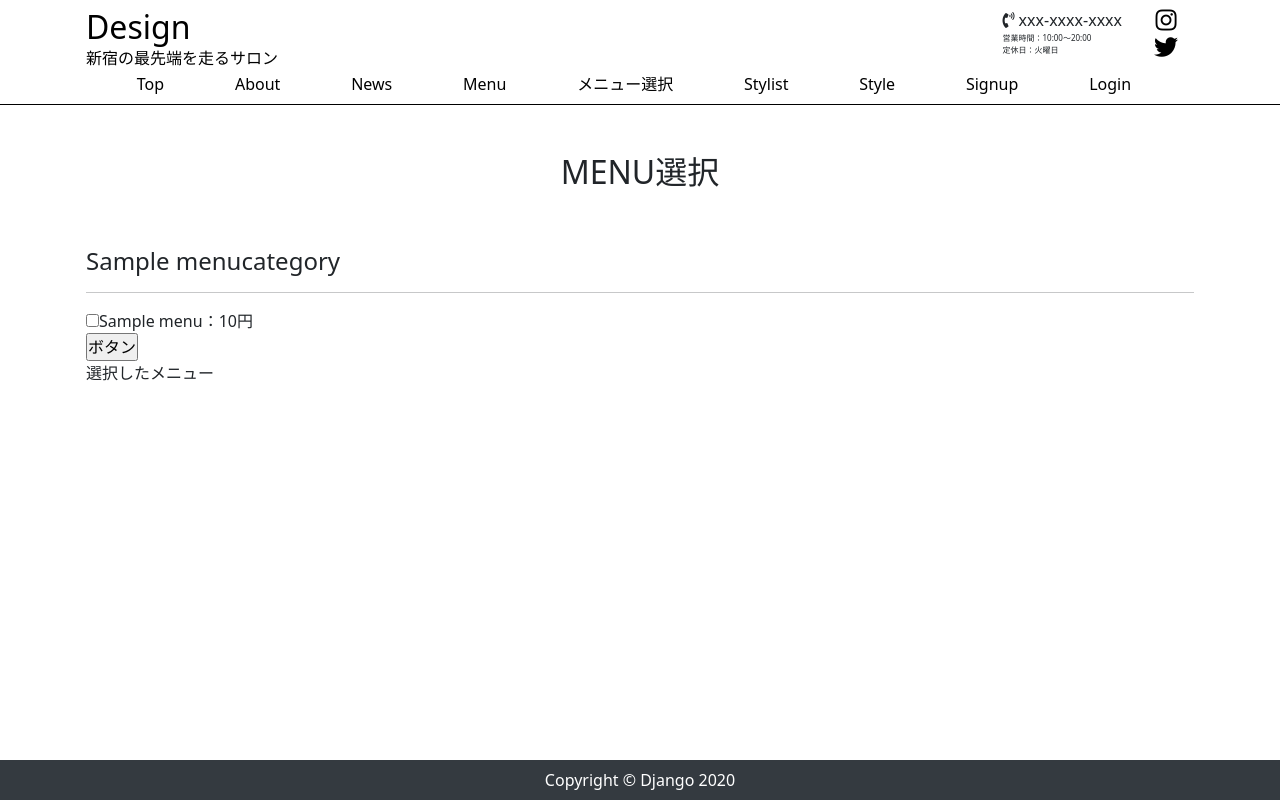
After one commit to akihiro-hosoya/hair-salon, a Django app: page /appointment/menu/choice/ in a window 1280 px wide. The commit adds this page. Run offline with Django 3.2, Linux system fonts and the light colour scheme; tables that the repository leaves empty hold one stand-in row (values such as "Sample post"); some libraries are stand-ins or nearby versions.

```diff
--- a/app/models.py
+++ b/app/models.py
@@ -3,10 +3,16 @@ from accounts.models import CustomUser
 from django.utils import timezone
 from django.urls import reverse
 
+GENDER_CHOICES = (
+    (1, '指定なし'),
+    (2, '男性'),
+    (3, '女性'),
+)
 class User(models.Model):
     account_core = models.OneToOneField(CustomUser, verbose_name='アカウント', on_delete=models.CASCADE)
     name = models.CharField('名前', max_length=50)
     furigana = models.CharField(('フリガナ'), max_length=50, null=True, blank=True)
+    gender = models.CharField(max_length=2, default=1,choices=GENDER_CHOICES)
     tel = models.CharField('電話番号', max_length=100, null=True, blank=True)
     address = models.CharField(('住所'), max_length=100, null=True, blank=True)
     description = models.TextField('備考欄', default="", blank=True)
@@ -19,6 +25,7 @@ class Staff(models.Model):
     account_core = models.OneToOneField(CustomUser, verbose_name='アカウント', on_delete=models.CASCADE)
     name = models.CharField('名前', max_length=50)
     furigana = models.CharField(('フリガナ'), max_length=50, null=True, blank=True)
+    gender = models.CharField(max_length=2, default=1,choices=GENDER_CHOICES)
     position = models.CharField(('役職'), max_length=30, blank=True)
     description = models.TextField('自己紹介', default="", blank=True)
     image = models.ImageField(upload_to='images', verbose_name='プロフィール画像', null=True, blank=True)
--- a/app/templates/app/base.html
+++ b/app/templates/app/base.html
@@ -49,6 +49,9 @@
                     </li>
                     <li class="nav-item">
                         <a class="nav-link" href="{% url 'menu' %}">Menu</a>
+                    </li>
+                    <li class="nav-item">
+                        <a class="nav-link" href="{% url 'menu_list' %}">メニュー選択</a>
                     </li>
                     <li class="nav-item">
                         <a class="nav-link" href="{% url 'stylist_list' %}">Stylist</a>
@@ -109,6 +112,10 @@
     <script src="https://stackpath.bootstrapcdn.com/bootstrap/5.0.0-alpha1/js/bootstrap.min.js"
         integrity="sha384-oesi62hOLfzrys4LxRF63OJCXdXDipiYWBnvTl9Y9/TRlw5xlKIEHpNyvvDShgf/"
         crossorigin="anonymous"></script>
+
+    {% block extra_js %}
+    {% endblock %}
+
 </body>
 
 </html>
--- a/appointment/forms.py
+++ b/appointment/forms.py
@@ -1,6 +1,11 @@
 from django import forms
 from .models import CustomUser
 from app.models import User, Staff
+
+# class MenuChoiceForm(forms.Form):
+    # カット
+    # カラー
+
 
 class BookingForm(forms.Form):
     name = forms.CharField(max_length=30, label='名前')
--- /dev/null
+++ b/appointment/templates/appointment/menu_list.html
@@ -0,0 +1,54 @@
+{% extends "app/base.html" %}
+{% block content %}
+
+
+<div class="main-wrap">
+    <div class="container">
+        <div class="row">
+            <!-- Menu選択 -->
+            <!-- タイトル -->
+            <div class="col-12 my-5">
+                <h2 class="text-center">MENU選択</h2>
+            </div>
+
+            <!-- 一覧 -->
+            <div class="col-12">
+                <div class="row">
+                    <div class="">
+                        {% for category in menu_category %}
+                            <h4>{{ category.name }}</h4>
+                            <hr>
+                            {% for menu in menu_data %}
+                                {% if menu.category == category %}
+                                <form name="form1" action="">
+                                    <input type="checkbox" name="cut1">{{ menu.title }}：{{ menu.price }}円
+                                </form>
+                                {% endif %}
+                            {% endfor %}
+                        {% endfor %}
+                        <input type="button" value="ボタン" onclick="clickBtn()"/>
+                        <p>選択したメニュー <span id="span1"></span></p>
+                    </div>
+                </div>
+            </div>
+
+        </div>
+    </div>
+</div>
+{% endblock %}
+
+{% block extra_js %}
+<script>
+    function clickBtn(){
+        const menus = [];
+        const cut1 = document.form1.cut1;
+
+        for (let i = 0; i < cut1.length; i++){
+            if(cut1[i].checked){
+                menus.push(cut1[i].value)
+            }
+        }
+        document.getElementById("span1").textContext = menus;
+    }
+</script>
+{% endblock %}
--- a/appointment/urls.py
+++ b/appointment/urls.py
@@ -2,6 +2,7 @@ from django.urls import path
 from appointment import views
 
 urlpatterns = [
+    path('menu/choice/', views.MenuListView.as_view(), name='menu_list'),
     path('stylist/', views.StylistChoiceView.as_view(), name='stylist_choice'),
     path('calendar/<int:pk>/', views.CalendarView.as_view(), name='calendar'),
     path('calendar/<int:pk>/<int:year>/<int:month>/<int:day>/', views.CalendarView.as_view(), name='calendar'),
--- a/appointment/views.py
+++ b/appointment/views.py
@@ -1,5 +1,5 @@
 from django.shortcuts import get_object_or_404, render, redirect
-from app.models import User, Staff
+from app.models import User, Staff, MenuCategory, Menu
 from .models import Stylist, Booking
 from django.views.generic import View, TemplateView
 from datetime import datetime, date, timedelta, time
@@ -11,6 +11,16 @@ import accounts.models
 from django.contrib.auth.mixins import LoginRequiredMixin
 from django.views.decorators.http import require_POST
 
+
+class MenuListView(View):
+    def get(self, request, *args, **kwargs):
+        menu_category = MenuCategory.objects.order_by('id')
+        menu_data = Menu.objects.order_by('id')
+
+        return render(request, 'appointment/menu_list.html', {
+            'menu_category': menu_category,
+            'menu_data': menu_data,
+        })
 
 class StylistChoiceView(View):
     def get(self, request, *args, **kwargs):
```
Also changed, not shown: app/migrations/0010_auto_20201014_0326.py (added).
